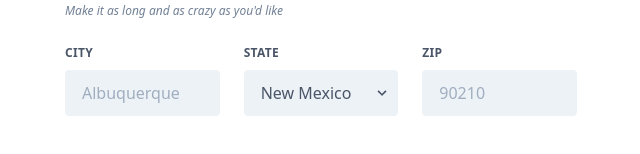
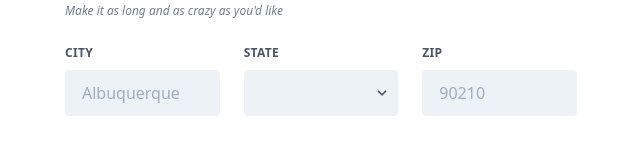
Before and after one commit to shoji-k/next-sandbox-v1, a Next.js app: page /form in a window 1280 px wide. Shown: the part 228-382 px from the top of the page, without its empty margins (319-959 px from the left). Built offline with nearby package versions, Linux system fonts and the light colour scheme.

Commit message:
use useState to state field

```diff
--- a/components/organisms/sample-form/Select.tsx
+++ b/components/organisms/sample-form/Select.tsx
@@ -1,9 +1,17 @@
 import React, { ReactElement } from "react"
 
-export default function Select({ id, list }: { id: string; list: string[] }): ReactElement {
+export default function Select({ id, value, select, list }: { id: string; value: string; select: Function; list: string[] }): ReactElement {
+  const onChange = (e: React.ChangeEvent<HTMLSelectElement>): void => {
+    select(e.target.value)
+  }
   return (
     <div className="relative">
-      <select className="block appearance-none w-full bg-gray-200 border border-gray-200 text-gray-700 py-3 px-4 pr-8 rounded leading-tight focus:outline-none focus:bg-white focus:border-gray-500" id={id}>
+      <select
+        className="block appearance-none w-full bg-gray-200 border border-gray-200 text-gray-700 py-3 px-4 pr-8 rounded leading-tight focus:outline-none focus:bg-white focus:border-gray-500"
+        id={id}
+        value={value}
+        onChange={onChange}
+      >
         {list.map(v => <option key={v} value={v}>{v}</option>)}
       </select>
       <div className="pointer-events-none absolute inset-y-0 right-0 flex items-center px-2 text-gray-700">
--- a/components/sample-form.tsx
+++ b/components/sample-form.tsx
@@ -8,6 +8,7 @@ export default function SampleForm(): ReactElement {
   const [firstName, setFirstName] = useState('')
   const [lastName, setLastName] = useState('')
   const [password, setPassword] = useState('')
+  const [state, selectState] = useState('')
   const [zip, setZip] = useState('')
 
   return (
@@ -51,7 +52,9 @@ export default function SampleForm(): ReactElement {
           <Label inputId="grid-state">State</Label>
           <Select
             id="grid-state"
-            list={['New Mexico', 'Missouri', 'Texas']}
+            value={state}
+            select={selectState}
+            list={['', 'New Mexico', 'Missouri', 'Texas']}
           />
         </div>
         <div className="w-full md:w-1/3 px-3 mb-6 md:mb-0">
```
